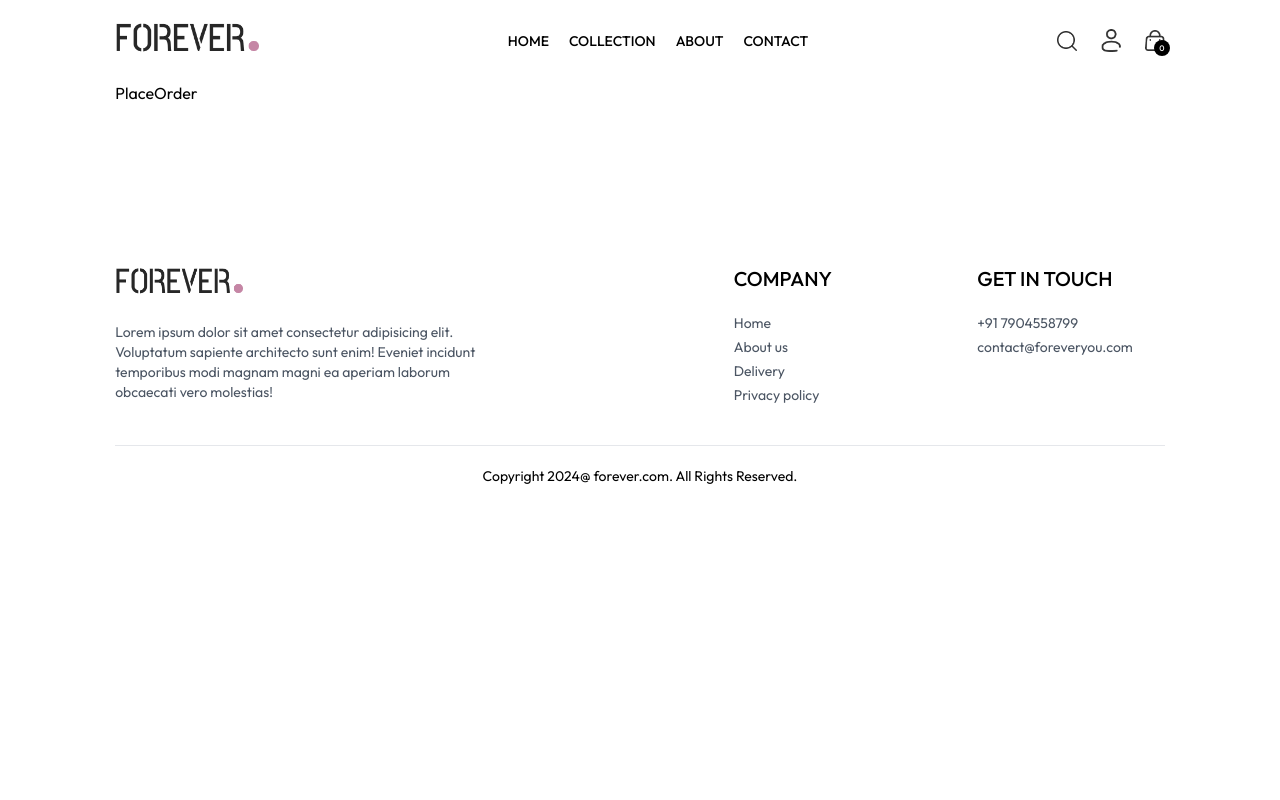
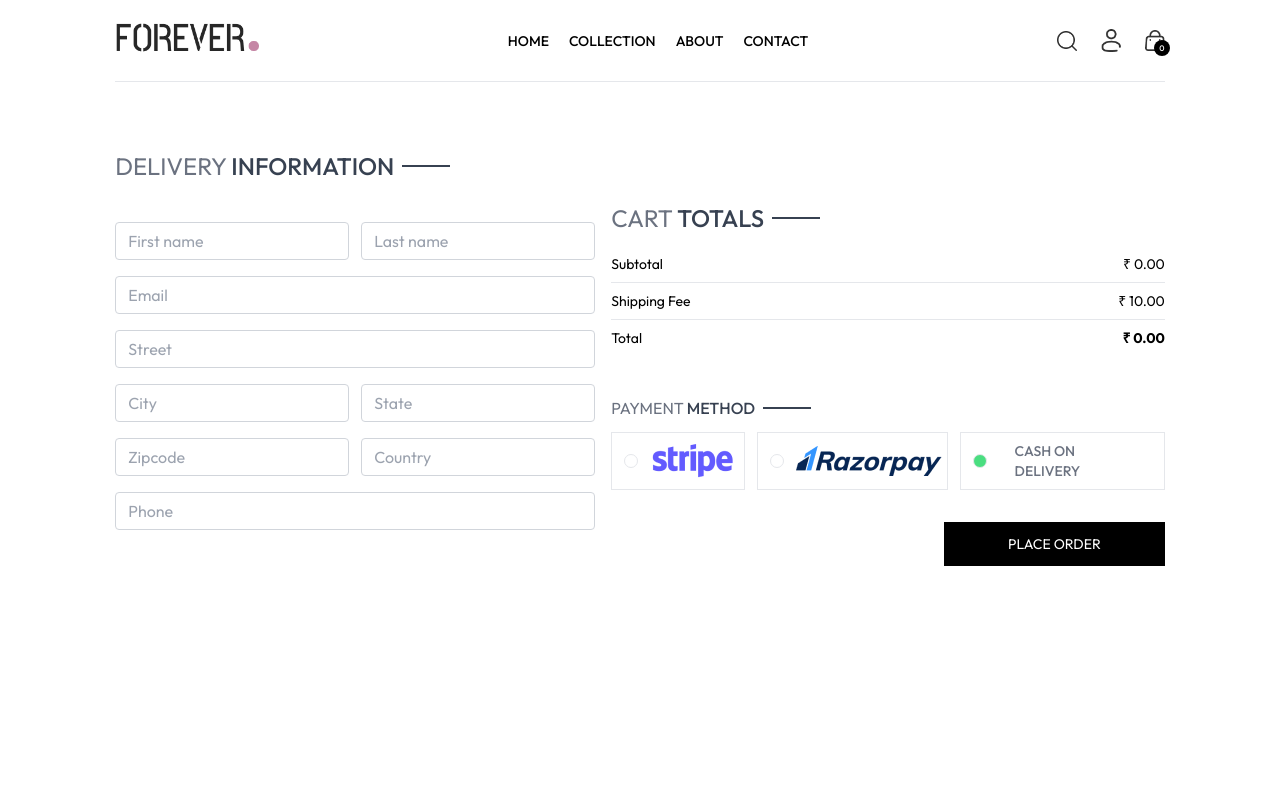
Before and after one commit to Mahendran-C/ecommerce, a React (Create React App) app in the folder frontend/: page /place-order in a window 1280 px wide. Shown: the top 800 px of the page. Built offline with nearby package versions, Linux system fonts and the light colour scheme.

Commit message:
place-order page implemented

```diff
--- a/frontend/src/pages/PlaceOrder.jsx
+++ b/frontend/src/pages/PlaceOrder.jsx
@@ -1,8 +1,68 @@
-import React from 'react'
+import React, { useContext, useState } from 'react'
+import Title from '../components/Title'
+import CartTotal from '../components/CartTotal'
+import { assets } from '../assets/assets'
+import { ShopContext } from '../context/ShopContext'
 
 const PlaceOrder = () => {
+
+  const [method, setMethod] = useState('cod')
+  const {navigate} = useContext(ShopContext)
+
   return (
-    <div>PlaceOrder</div>
+    <div className='flex flex-col sm:flex-row justify-between gap-4 pt-5 sm:pt-14 min-h-[80vh] border-t'>
+      {/* ---------- Left side ---------- */}
+      <div className="flex flex-col gap-4 w-full sm:max-w-[480px]">
+
+         <div className="text-xl sm:text-2xl my-3">
+            <Title text1={'DELIVERY'} text2={'INFORMATION'} />
+        </div>
+        <div className="flex gap-3">
+          <input className='border border-gray-300 rounded py-1.5 px-3 w-full' type="text" placeholder='First name' />
+          <input className='border border-gray-300 rounded py-1.5 px-3 w-full' type="text" placeholder='Last name' />
+        </div>
+        <input className='border border-gray-300 rounded py-1.5 px-3 w-full' type="email" placeholder='Email' />
+        <input className='border border-gray-300 rounded py-1.5 px-3 w-full' type="text" placeholder='Street' />
+        <div className="flex gap-3">
+          <input className='border border-gray-300 rounded py-1.5 px-3 w-full' type="text" placeholder='City' />
+          <input className='border border-gray-300 rounded py-1.5 px-3 w-full' type="text" placeholder='State' />
+        </div>
+        <div className="flex gap-3">
+          <input className='border border-gray-300 rounded py-1.5 px-3 w-full' type="number" placeholder='Zipcode' />
+          <input className='border border-gray-300 rounded py-1.5 px-3 w-full' type="text" placeholder='Country' />
+        </div>
+        <input className='border border-gray-300 rounded py-1.5 px-3 w-full' type="number" placeholder='Phone' />
+      </div>
+
+      {/* ---------- Right side ---------- */}
+      <div className="mt-8">
+        <div className="mt-8 min-w-80">
+          <CartTotal />
+        </div>
+        <div className="mt-12">
+          <Title text1={'PAYMENT'} text2={'METHOD'} />
+          {/* ----------------- Payment Method Selection ----------------- */}
+          <div className="flex gap-3 flex-col lg:flex-row">
+            <div onClick={()=>setMethod('stripe')} className="flex items-center gap-3 border p-2 px-3 cursor-pointer">
+              <p className={`min-w-3.5 h-3.5 border rounded-full ${method === 'stripe' ? 'bg-green-400' : ''} `}></p>
+              <img src={assets.stripe_logo} alt="" />
+            </div>
+            <div onClick={()=>setMethod('razorpay')} className="flex items-center gap-3 border p-2 px-3 cursor-pointer">
+              <p className={`min-w-3.5 h-3.5 border rounded-full ${method === 'razorpay' ? 'bg-green-400' : ''} `}></p>
+              <img src={assets.razorpay_logo} alt="" />
+            </div>
+            <div onClick={()=>setMethod('cod')} className="flex items-center gap-3 border p-2 px-3 cursor-pointer">
+              <p className={`min-w-3.5 h-3.5 border rounded-full ${method === 'cod' ? 'bg-green-400' : ''} `}></p>
+              <p className='text-gray-500 text-sm font-medium mx-4'>CASH ON DELIVERY</p>
+            </div>
+          </div>
+          <div className="w-full text-end mt-8">
+            <button onClick={()=>navigate('/orders')} className="bg-black text-white px-16 py-3 text-sm">PLACE ORDER</button>
+          </div>
+        </div>
+      </div>
+
+    </div>
   )
 }
 
```
